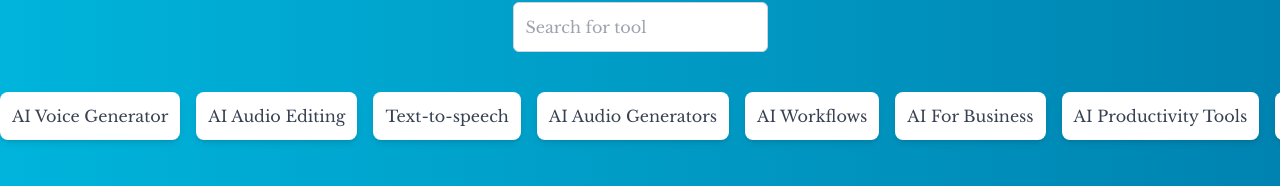
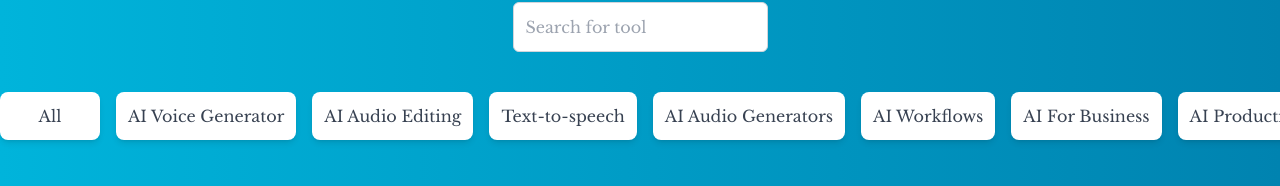
Before and after one commit to Aurelius77/AI-TOOLS-DIRECTORY, a Next.js app in the folder ai-tools-hub/: page /components/homepage in a window 1280 px wide. Shown: the part 98-284 px from the top of the page. Built offline with nearby package versions, Linux system fonts and the light colour scheme.

Commit message:
Category filtering added

```diff
--- a/ai-tools-hub/app/components/homepage/page.jsx
+++ b/ai-tools-hub/app/components/homepage/page.jsx
@@ -9,6 +9,7 @@ export default function HomePage() {
    const [searchTools, setSearchTools] = useState([]);
    const [term, setTerm] = useState('');
    const [categories, setCategories] = useState([]);
+   const [selectedCategory, setSelectedCategory] = useState('')
    const itemsPerPage = 10;
 
    useEffect(() => {
@@ -129,6 +130,24 @@ export default function HomePage() {
       }
    };
 
+   function filterCategory(category){
+      if(category == 'All'){
+         setSelectedCategory('All')
+         setSearchTools(tools)
+         return
+      }
+        if(selectedCategory === category){
+         setSelectedCategory('')
+          setSearchTools(tools)
+        }
+        else{
+          const searchResults = tools.filter((tool)=> tool.categories.includes(category))
+          console.log('selected')
+          setSelectedCategory(category)
+          setSearchTools(searchResults)
+        }
+   }
+
 
 
    const resources = searchTools.length > 0 ? searchTools : currentTools;
@@ -155,19 +174,27 @@ export default function HomePage() {
 
         <section className="mt-8 w-full flex overflow-x-auto pb-4 scrollbar-thin">
     <div className="flex gap-4 items-center">
+        <div
+            className={`cursor-pointer bg-white p-3 rounded-lg shadow-md min-w-[100px] text-center flex-shrink-0 ${selectedCategory === 'All' ? 'bg-black text-white' : ''}`}
+            onClick={() => { filterCategory('All') }}
+        >
+            <p className={`${selectedCategory === 'All' ? 'text-white' : 'text-gray-700'}`}>All</p>
+        </div>
         {categories.length > 0 ? (
-          categories.map((category) => (
-             <div key={category}
-              className="cursor-pointer bg-white p-3 rounded-lg shadow-md min-w-[100px] text-center flex-shrink-0"
+            categories.map((category, index) => (
+                <div key={index}
+                    className={`cursor-pointer bg-white p-3 rounded-lg shadow-md min-w-[100px] text-center flex-shrink-0 ${selectedCategory === category ? 'bg-black text-white' : ''}`}
+                    onClick={() => { filterCategory(category) }}
                 >
-               <p className="text-gray-700">{category}</p>
+                    <p className={`${selectedCategory === category ? 'text-white' : 'text-gray-700'}`}>{category}</p>
                 </div>
             ))
         ) : (
-          <h1 className="text-gray-500 italic">No categories...</h1>
+            ''
         )}
     </div>
 </section>
+
 
 
          <section className="tools-grid grid grid-cols-1 gap-4 p-5">
```
Lines whose indentation alone changed are shown as unchanged.
